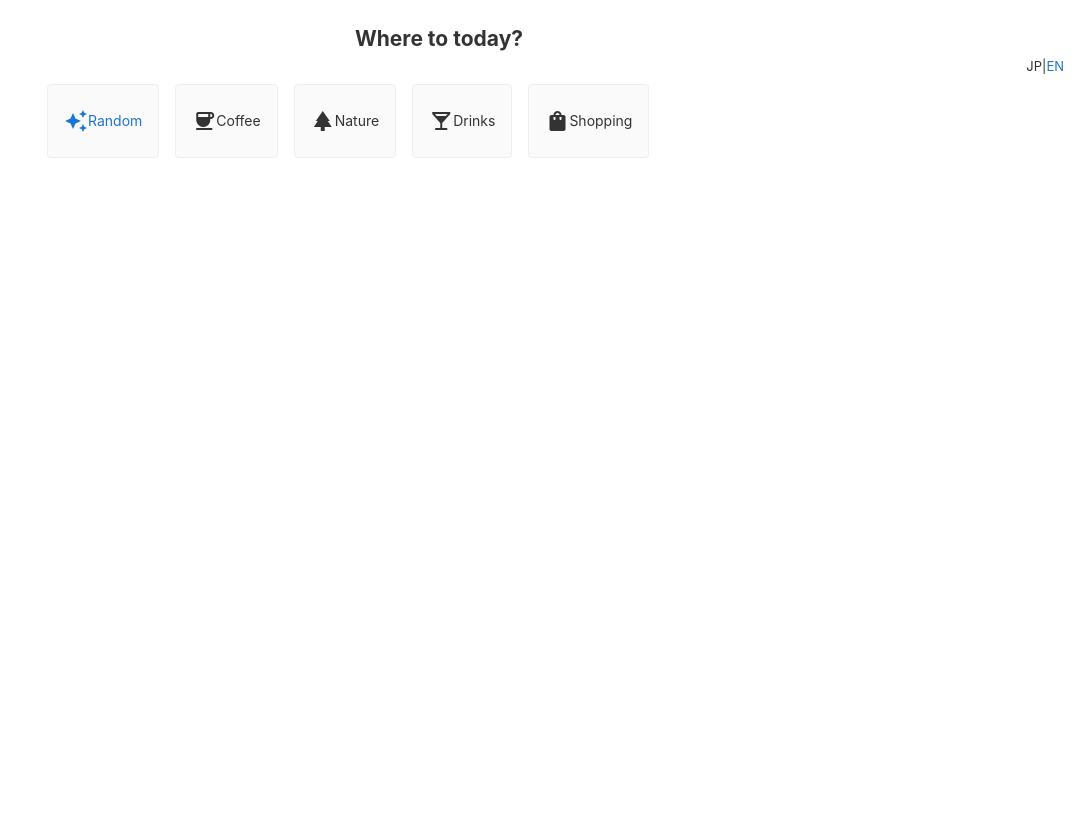
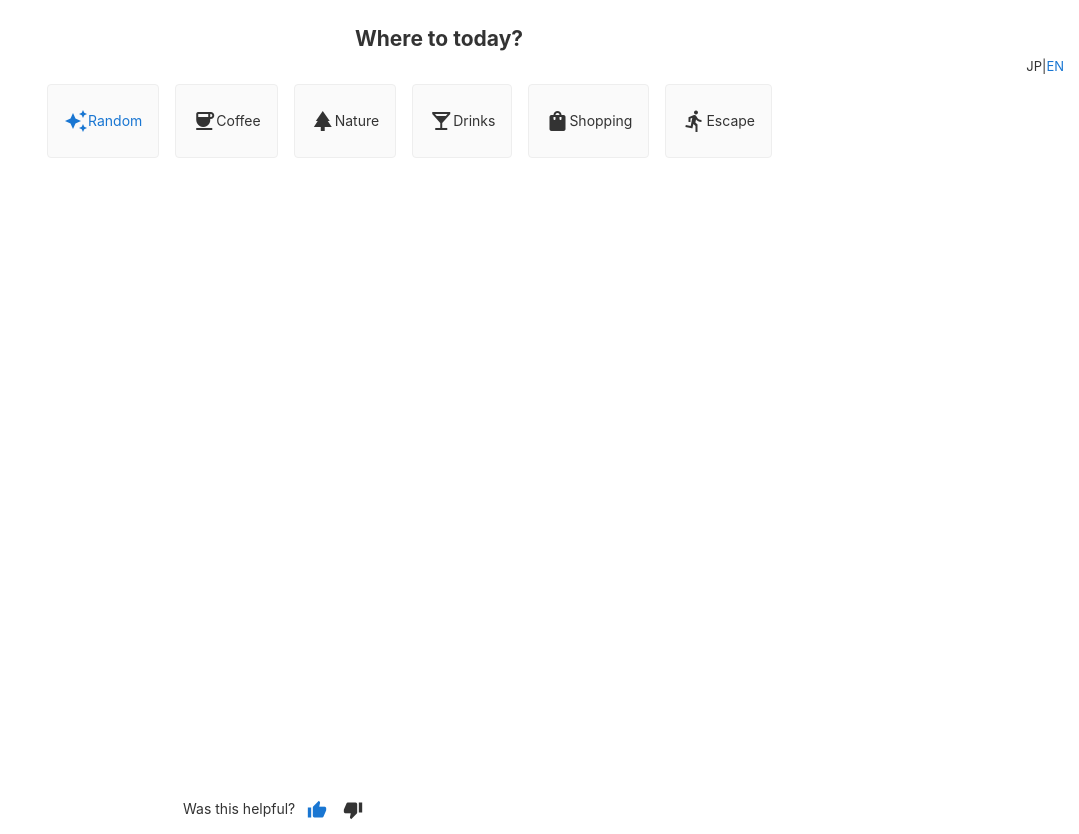
Before and after one commit to jonkenobi/Shawn, an Angular app: page / in a window 1280 px wide. Shown: the whole page, without its empty margins (201-1280 px from the left). Before the commit the page ends 800 px from the top, so only its background shows below. Built offline with nearby package versions, Linux system fonts and the light colour scheme.

Commit message:
Add dummy feedback component

```diff
--- a/src/app/app.component.html
+++ b/src/app/app.component.html
@@ -27,26 +27,22 @@
       <span>Nature</span>
     </div>
 
-    <div
-      class="card"
-      target="_blank"
-      rel="noopener"
-      (click)="choose_place_by_attribute('alcohol')"
-    >
+    <div class="card" (click)="choose_place_by_attribute('alcohol')">
       <mat-icon aria-hidden="false" aria-label="Drink icon">local_bar</mat-icon>
 
       <span>Drinks</span>
     </div>
-    <div
-      class="card"
-      target="_blank"
-      rel="noopener"
-      (click)="choose_place_by_attribute('young_fancy')"
-    >
+    <div class="card" (click)="choose_place_by_attribute('young_fancy')">
       <mat-icon aria-hidden="false" aria-label="shopping bag icon"
         >shopping_bag</mat-icon
       >
       <span>Shopping</span>
+    </div>
+    <div class="card" (click)="choose_place_by_attribute('detox')">
+      <mat-icon aria-hidden="false" aria-label="man running icon"
+        >directions_run</mat-icon
+      >
+      <span>Escape</span>
     </div>
   </div>
   <div class="suggestions">
@@ -58,5 +54,6 @@
       {{ suggestionName(suggestion) }}
     </mat-card>
   </div>
+  <app-feedback></app-feedback>
 </div>
 <router-outlet></router-outlet>
--- a/src/app/app.component.ts
+++ b/src/app/app.component.ts
@@ -42,11 +42,31 @@ export class AppComponent {
       young_fancy: 3,
     },
     { en_name: 'Ebisu', jp_name: '恵比寿', coffee: 5, alcohol: 4 },
-    { en_name: 'Kouenji', jp_name: '高円寺', alcohol: 4,  },
+    { en_name: 'Kouenji', jp_name: '高円寺', alcohol: 4 },
     { en_name: 'Kichijoji', jp_name: '吉祥寺', alcohol: 4, young_fancy: 5 },
-    { en_name: 'Tamagawa', jp_name: '多摩川', nature: 5 },
-    { en_name: 'Yokohama', jp_name: '横浜', coffee: 3, nature: 4, alcohol: 4 },
-    { en_name: 'Hakone', jp_name: '箱根', coffee: 1, nature: 5, alcohol: 0 },
+    { en_name: 'Tamagawa', jp_name: '多摩川', nature: 5, detox: 5 },
+    {
+      en_name: 'Yokohama',
+      jp_name: '横浜',
+      coffee: 3,
+      nature: 4,
+      alcohol: 4,
+      detox: 4,
+    },
+    {
+      en_name: 'Hakone',
+      jp_name: '箱根',
+      coffee: 1,
+      nature: 5,
+      alcohol: 0,
+      detox: 5,
+    },
+    {
+      en_name: 'Kamakura/Enoshima',
+      jp_name: '鎌倉・江ノ島',
+      nature: 5,
+      detox: 5,
+    }
   ];
   suggestions: any = [this.places];
   selected_attr: string = 'random';
@@ -91,18 +111,17 @@ export class AppComponent {
     this.lang = lang;
   }
 
-  getTitle():string{
-    return this.lang=='JP'?'今日はとこへ行く?':'Where to today?';
+  getTitle(): string {
+    return this.lang == 'JP' ? '今日はとこへ行く?' : 'Where to today?';
   }
-  suggestionName(suggestion:any):string{
-    if (this.lang=='EN'){
-      return suggestion.en_name
+  suggestionName(suggestion: any): string {
+    if (this.lang == 'EN') {
+      return suggestion.en_name;
     }
-    if (this.lang=='JP'){
-      return suggestion.jp_name
-    }
-    else{
-      return suggestion.en_name
+    if (this.lang == 'JP') {
+      return suggestion.jp_name;
+    } else {
+      return suggestion.en_name;
     }
   }
 }
--- /dev/null
+++ b/src/app/feedback/feedback.component.css
@@ -0,0 +1,13 @@
+.feedback-icon {
+  cursor: pointer;
+}
+
+.positive-feedback-icon {
+  color: #1976d2;
+}
+
+.material-icons{
+  display: inline-flex;
+  vertical-align: top;
+  font-size:20px
+}
--- /dev/null
+++ b/src/app/feedback/feedback.component.html
@@ -0,0 +1,24 @@
+<div
+  style="
+    text-align: center;
+    top: 100%;
+    padding-bottom: 10px;
+    left: 30%;
+    position: absolute;
+  "
+>
+  Was this helpful? &nbsp;
+  <mat-icon
+    class="feedback-icon positive-feedback-icon"
+    aria-hidden="false"
+    aria-label="thumb up icon"
+    >thumb_up</mat-icon
+  >
+  &nbsp;
+  <mat-icon
+    class="feedback-icon"
+    aria-hidden="false"
+    aria-label="thumb down icon"
+    >thumb_down</mat-icon
+  >
+</div>
--- /dev/null
+++ b/src/app/feedback/feedback.component.ts
@@ -0,0 +1,15 @@
+import { Component, OnInit } from '@angular/core';
+
+@Component({
+  selector: 'app-feedback',
+  templateUrl: './feedback.component.html',
+  styleUrls: ['./feedback.component.css']
+})
+export class FeedbackComponent implements OnInit {
+
+  constructor() { }
+
+  ngOnInit() {
+  }
+
+}
```
Also changed, not shown: src/app/app.module.ts (+6 -1 lines), 1 other file (tests, documents, lock files or other folders).
